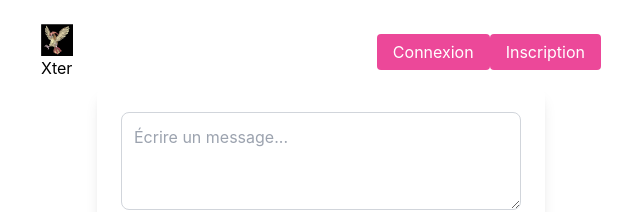
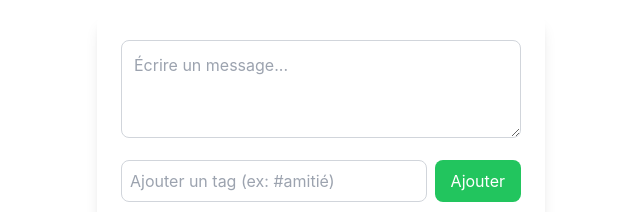
Before and after one commit to elhayanich/xter-back, a React (Create React App) app in the folder Client/: page /home in a window 1280 px wide. Shown: the top 212 px of the page, without its empty margins (319-959 px from the left). Built offline with nearby package versions, Linux system fonts and the light colour scheme; no server answers.

Commit message:
fix: nabvar in homePageVisitor

```diff
--- a/Client/src/pages/homePage.js
+++ b/Client/src/pages/homePage.js
@@ -1,12 +1,11 @@
 import React from 'react';
 import MessageInput from '../components/messageInput';
 import Message from '../components/Message';
-import Navbar from '../components/Header/Navbar';
+
 
 const HomePage = () => {
     return (
         <div className="max-w-2xl mx-auto p-4">
-            <Navbar />
             <MessageInput />
             <Message />
         </div>
--- a/Client/src/pages/homePageVisitor.js
+++ b/Client/src/pages/homePageVisitor.js
@@ -1,9 +1,11 @@
 import React from 'react';
 import Message from '../components/Message';
+import Navbar from '../components/Header/Navbar';
 
 const HomePageVisitor = () => {
     return (
         <div className="max-w-2xl mx-auto p-4">
+             <Navbar />
             <Message />
         </div>
     );
```
